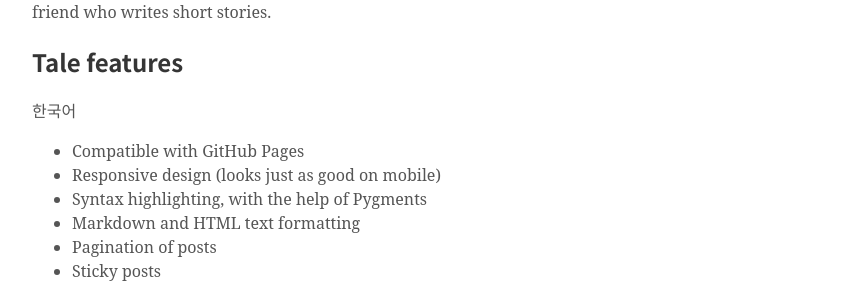
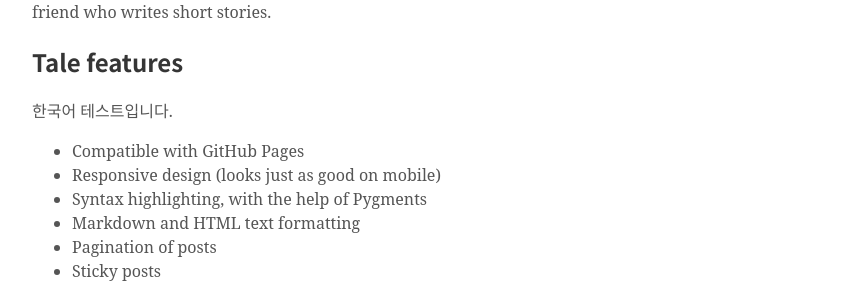
Before and after one commit to hyerin315/hyerin315.github.io, a Jekyll site: the page built from _posts/2017-03-29-introducing-tale.md, in a window 1280 px wide. Shown: the part 365-652 px from the top of the page, without its empty margins (208-1071 px from the left). Built offline with Jekyll 4.4.1, drawn with Linux system fonts in a browser that asks for light colours; comment, search, counter and statistics services are not loaded.

Commit message:
Update 2017-03-29-introducing-tale.md

```diff
--- a/_posts/2017-03-29-introducing-tale.md
+++ b/_posts/2017-03-29-introducing-tale.md
@@ -14,7 +14,7 @@ Tale is a minimal [Jekyll](https://jekyllrb.com/) theme curated for storytellers
 
 ## Tale features
 
-한국어
+한국어 테스트입니다.
 
 
 - Compatible with GitHub Pages
```
